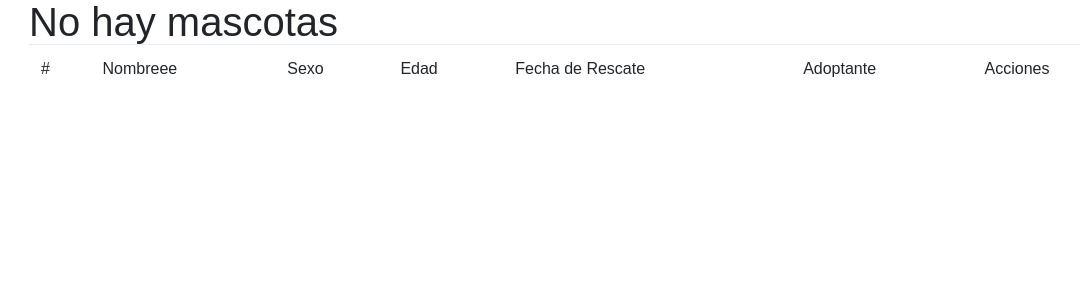
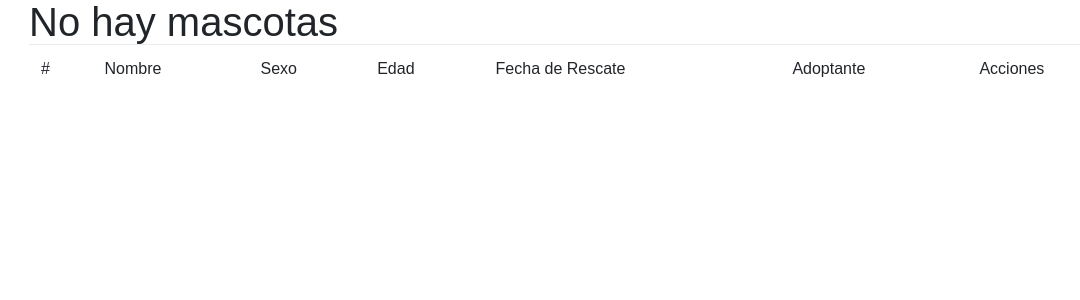
Before and after one commit to fedebelve/mascotas, a Django app: page /mascota/listar/ in a window 1280 px wide. Shown: the part 56-356 px from the top of the page, without its empty margins (56-1136 px from the left). Run offline with Django 3.2, Linux system fonts and the light colour scheme; data that the repository does not hold is empty; some libraries are stand-ins or nearby versions; some web fonts are replaced.

Commit message:
fix nombre

```diff
--- a/templates/mascota/mascotaList.html
+++ b/templates/mascota/mascotaList.html
@@ -6,7 +6,7 @@
         <thead class="thead-dark">
             <tr>
                 <td>#</td>
-                <td>Nombreee</td>
+                <td>Nombre</td>
                 <td>Sexo</td>
                 <td>Edad</td>
                 <td>Fecha de Rescate</td>
```
